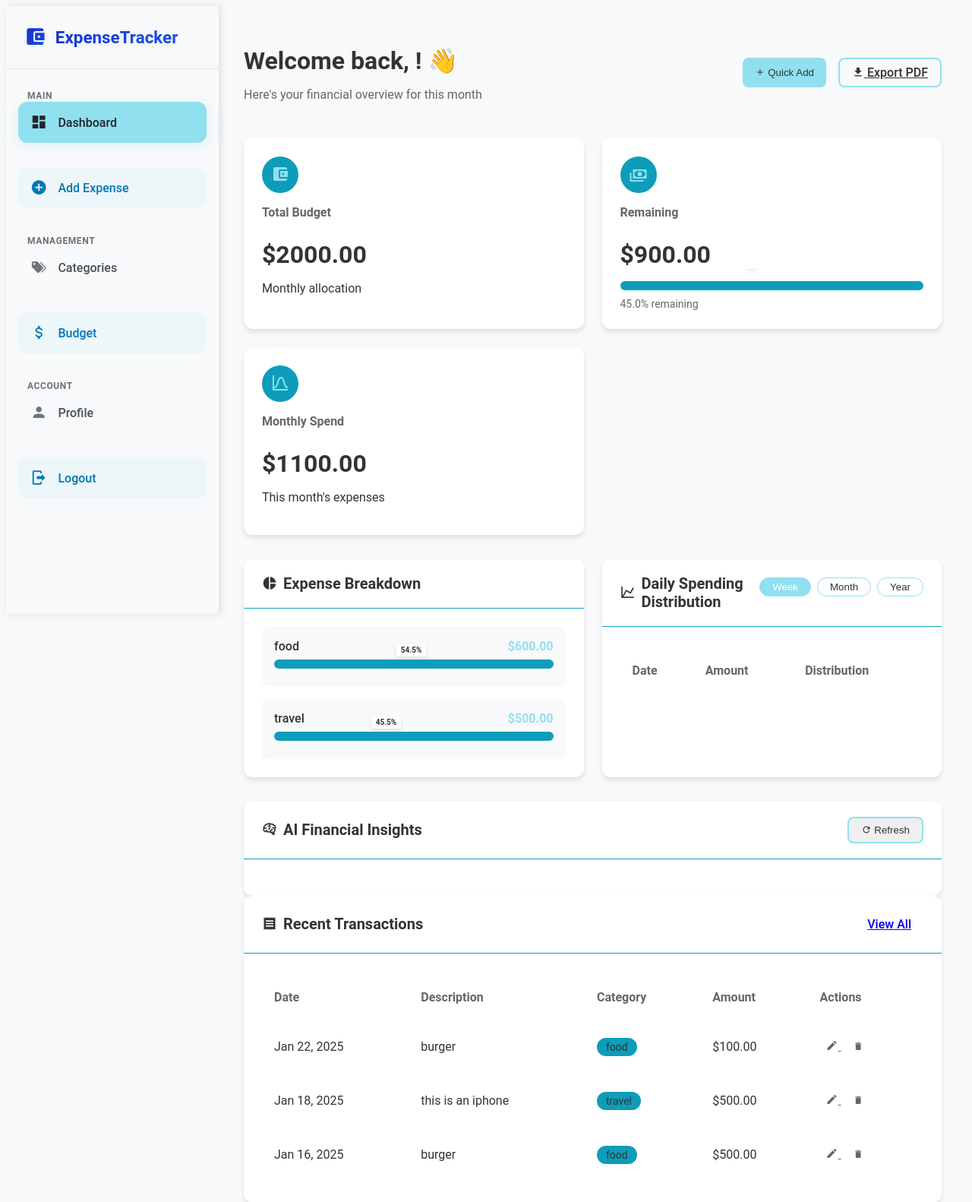
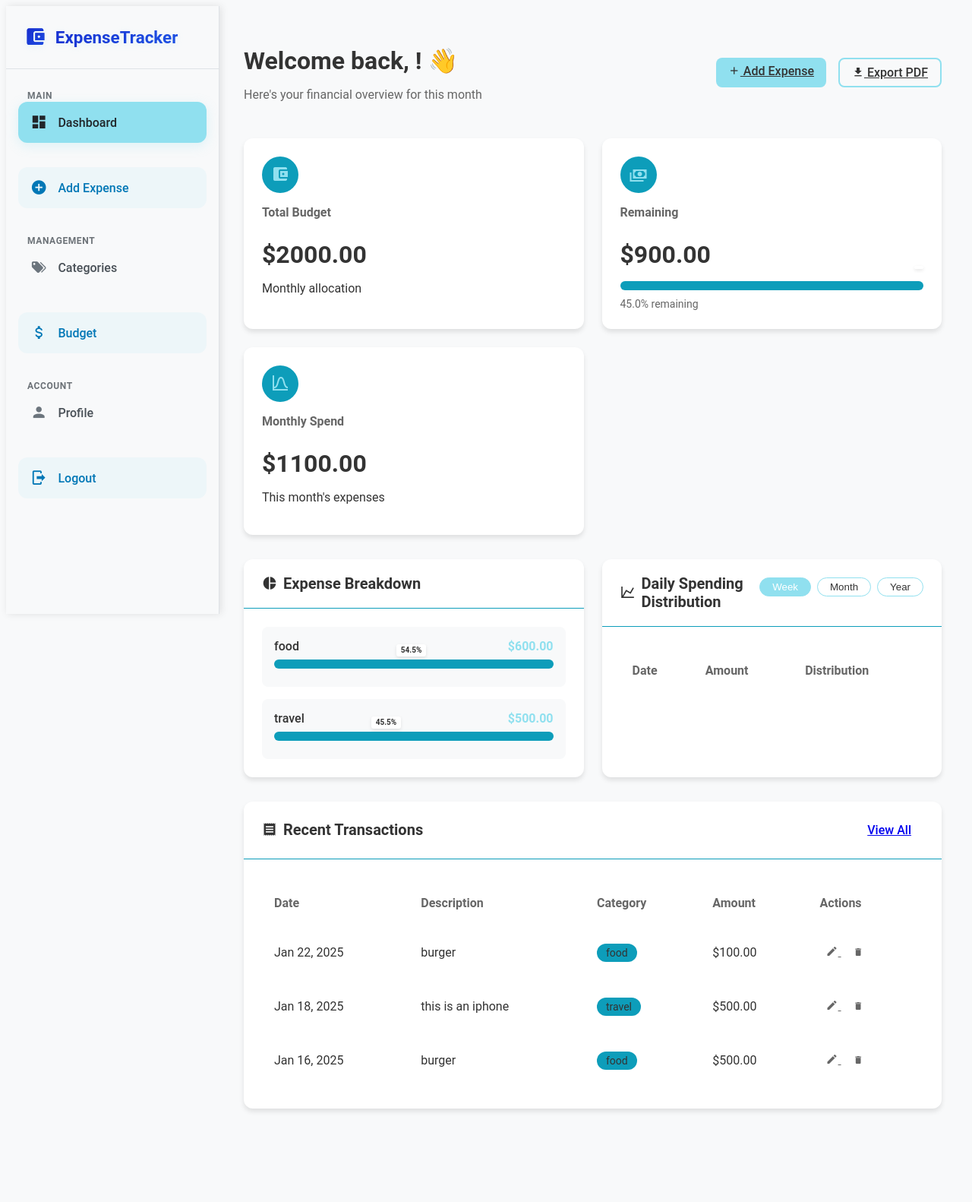
Before and after one commit to ankit935686/Smart-Expense-Tracker, a Django app: page / in a window 1280 px wide. Shown: the top 1582 px of the page at 76% size. After the commit the page ends 1463 px from the top, so only its background shows below. Run offline with Django 5.2, Linux system fonts and the light colour scheme; a user stored in the database is signed in; data comes from the database, SQL or seed files in the repository; both versions use the stored data as it was after the commit; lists and menus that the app fills with data are empty.

Commit message:
major changes to the project

```diff
--- a/ExpenseTracker/settings.py
+++ b/ExpenseTracker/settings.py
@@ -135,8 +135,8 @@
 EMAIL_HOST = 'smtp.gmail.com'  # For Gmail. Change if using different provider
 EMAIL_PORT = 587
 EMAIL_USE_TLS = True
-EMAIL_HOST_USER = 'your-email@gmail.com'  # Replace with your email
-EMAIL_HOST_PASSWORD = 'your-app-password'  # Replace with your app password
+EMAIL_HOST_USER = 'ankitsatpute96@gmail.com'  # Replace with your email
+EMAIL_HOST_PASSWORD = '123456'  # Replace with your app password
 DEFAULT_FROM_EMAIL = EMAIL_HOST_USER
 
 # Site URL for email links (used in budget reset emails)
--- a/Expenses/static/css/profile.css
+++ b/Expenses/static/css/profile.css
@@ -1,6 +1,6 @@
 :root {
-    --primary-color: #6C63FF;
-    --secondary-color: #4CAF50;
+    --primary-color: #418ce2;
+    --secondary-color: #6662dc;
     --background-color: #F0F2F5;
     --card-background: #FFFFFF;
     --text-primary: #333333;
--- a/Expenses/templates/dashboard.html
+++ b/Expenses/templates/dashboard.html
@@ -23,10 +23,11 @@
                 <p>Here's your financial overview for this month</p>
             </div>
             <div class="header-actions">
-                <button class="btn btn-primary" data-bs-toggle="modal" data-bs-target="#addExpenseModal">
-                    <i class="mdi mdi-plus"></i> Quick Add
-                </button>
-                <a href="{% url 'export_expenses' %}" class="btn btn-outline-primary" id="exportButton">
+               <a href="{% url 'add_expense' %}" class="btn btn-primary">
+                    <i class="mdi mdi-plus"></i> Add Expense
+
+
+                <a href="{% url 'export_expenses' %}"  class="btn btn-outline-primary" id="exportButton">
                     <i class="mdi mdi-download"></i> Export PDF
                 </a>
             </div>
@@ -57,7 +58,7 @@
                         <h2>${{ remaining_budget|floatformat:2 }}</h2>
                         <div class="progress-wrapper">
                             <div class="progress">
-                                <div class="progress-bar" style="width: {{ budget_percentage|floatformat:1 }}%"></div>
+                                <div class="progress-bar" style="width: {{ budget_percentage|floatformat:1 } }%"></div>
                             </div>
                             <span class="progress-text">{{ budget_percentage|floatformat:1 }}% remaining</span>
                         </div>
@@ -137,7 +138,7 @@
         </div>
 
         <!-- Add after the analysis-section div -->
-        <div class="card ai-insights-card">
+        <!--<div class="card ai-insights-card">
             <div class="card-header">
                 <h3><i class="mdi mdi-brain"></i> AI Financial Insights</h3>
                 <button class="btn btn-sm btn-outline-primary refresh-insights">
@@ -151,7 +152,7 @@
                     </div>
                     <div class="insights-content">
                         <!-- AI insights will be loaded here -->
-                    </div>
+                   <!-- </div>
                 </div>
             </div>
         </div>
--- a/Expenses/templates/registration/login.html
+++ b/Expenses/templates/registration/login.html
@@ -5,7 +5,7 @@
 <link rel="stylesheet" href="{% static 'css/auth.css' %}">
 {% endblock %}
 
-{% block title %}Login - Smart Expense Tracker{% endblock %}
+{% block title %}{% endblock %}
 
 {% block content %}
 <div class="auth-container">
```
Also changed, not shown: db.sqlite3.
